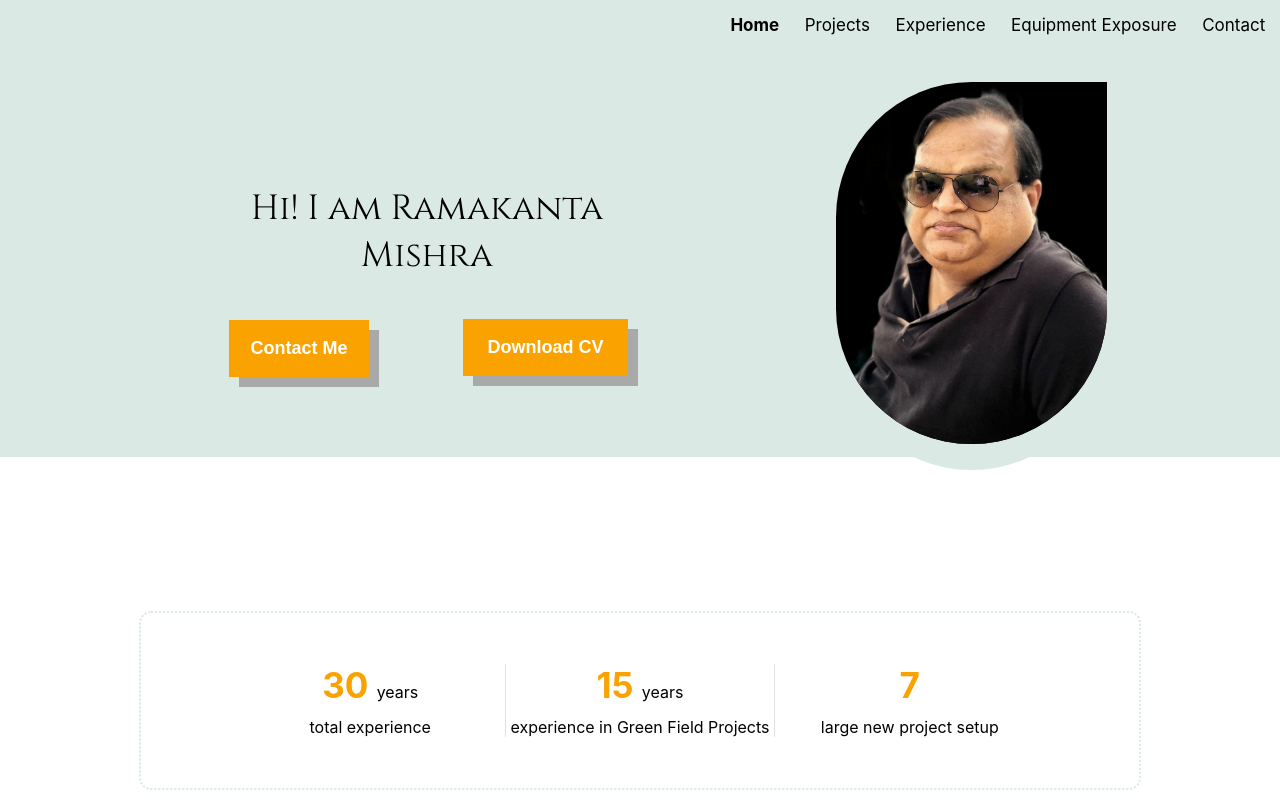
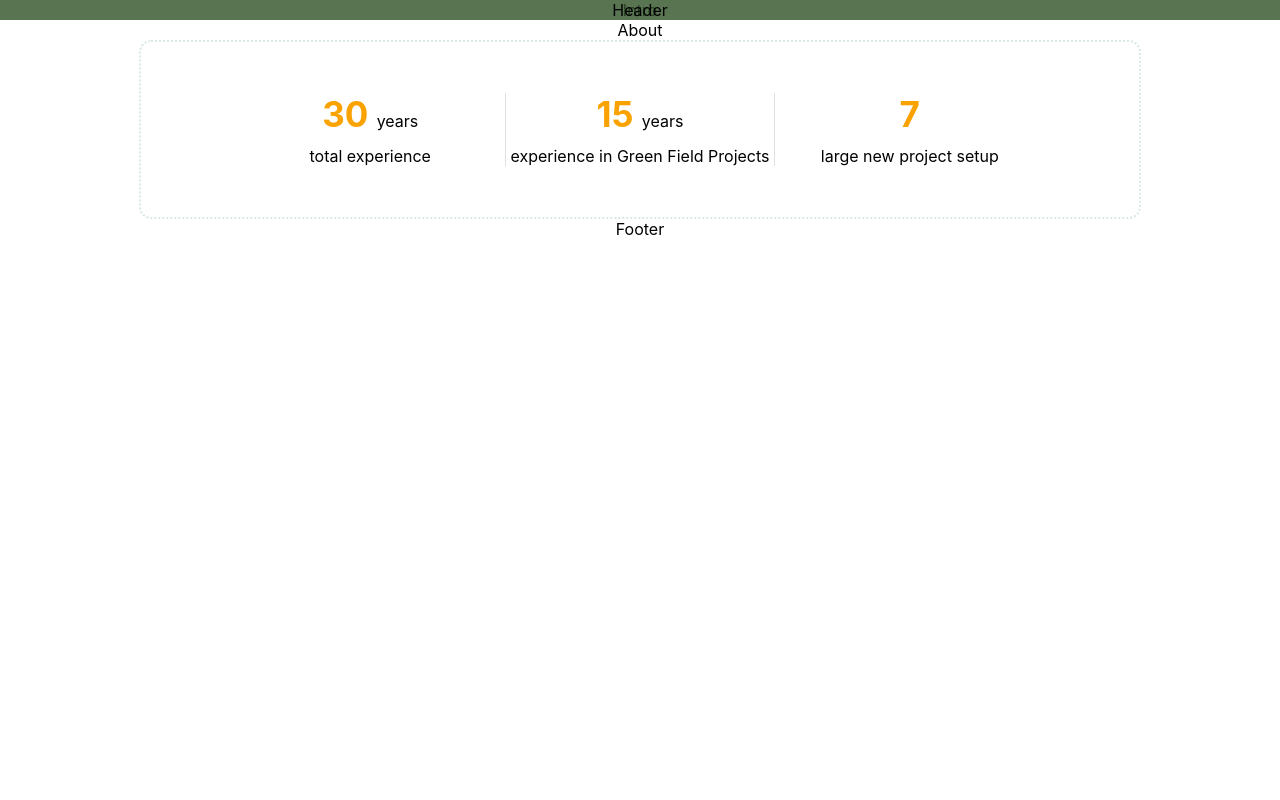
Before and after one commit to Smriti95/ramakanta_mishra, a React (Create React App) app: page /experience in a window 1280 px wide. Both pictures are taken after a click on the button "Go Back To Home". Shown: the top 800 px of the page. Built offline with nearby package versions, Linux system fonts and the light colour scheme; the HTML template or start-up script is replaced by a standard one; a web font is replaced by a local one.

Commit message:
updated the home page

```diff
--- a/package.json
+++ b/package.json
@@ -12,6 +12,7 @@
     "gh-pages": "^3.2.0",
     "react": "^17.0.2",
     "react-dom": "^17.0.2",
+    "react-responsive": "^8.2.0",
     "react-router": "^5.2.0",
     "react-router-dom": "^5.2.0",
     "react-scripts": "4.0.3",
--- a/public/404.html
+++ b/public/404.html
@@ -60,7 +60,7 @@
                 <div class="errorBorder">
                     <div class="errorText">Oops!! Seems like this page doesn't exist</div>
                     <div class="buttonContainer">
-                        <button class="errorButton" href="https://smriti95.github.io/ramakanta_mishra/">Go Back To Home</button>
+                        <button class="errorButton"><a href="https://smriti95.github.io/ramakanta_mishra/">Go Back To Home</a></button>
                     </div>
                 </div>
             </div>
--- /dev/null
+++ b/src/Components/Footer/Footer.js
@@ -0,0 +1,9 @@
+const Footer = () => {
+    return(
+        <div>
+            Footer
+        </div>
+    )
+}
+
+export default Footer
--- a/src/Components/Header/Header.css
+++ b/src/Components/Header/Header.css
@@ -1,4 +1,4 @@
-.headerContainerHome{
+/* .headerContainerHome{
     position: fixed;
     top: 0;
     width: 100%;
@@ -15,34 +15,19 @@
     justify-content: center;
 }
 
-/* .headerContainer {
+.headerContainer {
     position: fixed;
     width: 100%;
     display: flex;
     justify-content: end;
     left: 3%;
     top: 5%;
-} */
-
-.selected{
-    font-weight: bold;
 }
 
-.menuLink{
-    text-decoration: none;
-    color: black;
-    font-size: 17px;
-    padding: 1%;
-}
+
 
 .menuIcon{
     font-size: 40px !important;
-}
-
-.drawerModal {
-    width: 24% !important;
-    height: 100% !important;
-    background-color: ghostwhite !important;
 }
 
 .menuContainer{
@@ -52,11 +37,7 @@
     justify-content: flex-end;
 }
 
-.menuLinkContainer{
-    padding: 10%;
-    display: flex;
-    justify-content: center;
-}
+
 
 .menuIconContainer{
     background-color: #dae9e4;
@@ -72,4 +53,48 @@
     display: flex;
     justify-content: center;
     background-color: white;
+} */
+
+.headerContainer{
+    background-color: rgba(47, 82, 38, 80%);
+    width: 100%;
+    position: fixed;
 }
+
+.menuIcon{
+    padding: 3%;
+    font-size: 40px !important;
+    color: rgba(250, 163, 0, 100%) !important;
+    position: relative;
+    right: 39%;
+}
+
+.drawerModal {
+    width: 60% !important;
+    height: 100% !important;
+    background-color: ghostwhite !important;
+    outline: none !important;
+}
+
+.menuLinkSelected{
+    font-weight: bold;
+    color: rgba(250, 163, 0, 100%) !important;
+}
+
+.menuLink {
+    text-decoration: none;
+    color: black;
+    font-size: 17px;
+    padding: 1%;
+    display: flex;
+    justify-content: center;
+    align-content: center;
+}
+
+.menuLinkContainer{
+    padding: 10%;
+}
+
+.divider{
+    margin-top: 8% !important;
+}
--- a/src/Components/Header/Header.js
+++ b/src/Components/Header/Header.js
@@ -2,19 +2,58 @@ import React from 'react'
 import {NavLink} from 'react-router-dom'
 import Drawer from '@material-ui/core/Drawer';
 import MenuIcon from '@material-ui/icons/Menu';
+import MediaQuery from 'react-responsive'
+import Divider from '@material-ui/core/Divider';
 
 import './Header.css'
 import { menuButtons } from '../../utils/constants'
 
-const Header = (props) => {
+// const Header = (props) => {
+
+//     const [openDrawer, setOpenDrawer] = React.useState(false)
+
+//     return(
+//         <div className={props.style}>
+//             {/* <div className="menuIconContainer">
+//                 <MenuIcon className="menuIcon" onClick={() => setOpenDrawer(!openDrawer)} />
+//             </div>
+//             <Drawer
+//                 anchor="left"
+//                 open={openDrawer}
+//                 onClose={() => setOpenDrawer(false)}
+//                 SlideProps={{
+//                     className: "drawerModal"
+//                 }}
+//             > */}
+//                 <div className="menuContainer">
+//                     {/* {
+//                         menuButtons.map(ele => (
+//                             <div className="menuLinkContainer">
+//                                 <NavLink exact to={ele.path} activeClassName="selected" className="menuLink">{ele.name}</NavLink>
+//                             </div>
+//                         ))
+//                     } */}
+//                     <NavLink exact to="/ramakanta_mishra/" activeClassName="selected" className="menuLink">Home</NavLink>
+//                     <NavLink to="/ramakanta_mishra/projects" activeClassName="selected" className="menuLink">Projects</NavLink>
+//                     <NavLink to="/ramakanta_mishra/experience" activeClassName="selected" className="menuLink">Experience</NavLink>
+//                     <NavLink to="/ramakanta_mishra/equipment" activeClassName="selected" className="menuLink">Equipment Exposure</NavLink>
+//                     <NavLink to="/ramakanta_mishra/contact" activeClassName="selected" className="menuLink">Contact</NavLink>
+//                 </div>
+//             {/* </Drawer> */}
+//         </div>
+//     )
+// }
+
+// export default Header
+
+const Header = () => {
 
     const [openDrawer, setOpenDrawer] = React.useState(false)
 
     return(
-        <div className={props.style}>
-            {/* <div className="menuIconContainer">
-                <MenuIcon className="menuIcon" onClick={() => setOpenDrawer(!openDrawer)} />
-            </div>
+        <div className="headerContainer">
+            <MediaQuery maxWidth={767}>
+                <MenuIcon className="menuIcon" onClick={() => setOpenDrawer(!openDrawer)}/>
                 <Drawer
                     anchor="left"
                     open={openDrawer}
@@ -22,22 +61,22 @@ const Header = (props) => {
                     SlideProps={{
                         className: "drawerModal"
                     }}
-            > */}
+                >
                     <div className="menuContainer">
-                    {/* {
+                        {
                             menuButtons.map(ele => (
                                 <div className="menuLinkContainer">
-                                <NavLink exact to={ele.path} activeClassName="selected" className="menuLink">{ele.name}</NavLink>
+                                    <div><NavLink exact to={`/ramakanta_mishra${ele.path}`} activeClassName="menuLinkSelected" className="menuLink">{ele.name}</NavLink></div>
+                                    <div><Divider className="divider" variant="middle"/></div>
                                 </div>
                             ))
-                    } */}
-                    <NavLink exact to="/ramakanta_mishra/" activeClassName="selected" className="menuLink">Home</NavLink>
-                    <NavLink to="/ramakanta_mishra/projects" activeClassName="selected" className="menuLink">Projects</NavLink>
-                    <NavLink to="/ramakanta_mishra/experience" activeClassName="selected" className="menuLink">Experience</NavLink>
-                    <NavLink to="/ramakanta_mishra/equipment" activeClassName="selected" className="menuLink">Equipment Exposure</NavLink>
-                    <NavLink to="/ramakanta_mishra/contact" activeClassName="selected" className="menuLink">Contact</NavLink>
+                        }
                     </div>
-            {/* </Drawer> */}
+                </Drawer>
+            </MediaQuery>
+            <MediaQuery minWidth={768}>
+                Header
+            </MediaQuery>
         </div>
     )
 }
--- a/src/Pages/Home/AboutMe.js
+++ b/src/Pages/Home/AboutMe.js
@@ -5,8 +5,8 @@ import './AboutMe.css'
 
 const AboutMe = props => {
     return(
-        <div>
-            <div className="leftContainerAboutMe">
+        <React.Fragment>
+            {/* <div className="leftContainerAboutMe">
                 <div className="aboutMeHeading">About Me</div>
             </div>
             <div className="rightContainerAboutMe">
@@ -22,8 +22,9 @@ const AboutMe = props => {
                         </div>
                     ))}
                 </div>
-            </div>
-        </div>
+            </div> */}
+            About
+        </React.Fragment>
     )
 }
 
--- a/src/Pages/Home/Home.js
+++ b/src/Pages/Home/Home.js
@@ -1,48 +1,76 @@
+// import React from 'react'
+// import {withRouter} from 'react-router-dom'
+
+// import Header from '../../Components/Header/Header'
+// import Image from '../../assets/images/profile.png'
+// import './Home.css'
+// import Button from '../../Components/Button/Button'
+// import AboutMe from './AboutMe'
+// import StatisticsBar from './StatisticsBar'
+// import File from '../../assets/files/kunu.docx'
+
+
+// const Home = (props) => {
+
+//     const onClickHandler = (path) => {
+//         props.history.push(path)
+//     }
+
+//     return(
+//         <div style={{backgroundColor: '#dae9e4'}}>
+//             <Header style="headerContainerHome"/>
+//             <div className="homeBodyContainer">
+//                 <div className="profileTextContainer">
+//                     <div className="introText">Hi! I am Ramakanta Mishra</div>
+//                     <div className="leftButton">
+//                         <Button style="homeButton" title="Contact Me" path="/ramakanta_mishra/contact" onClick={onClickHandler}/>
+//                     </div>
+//                     <div className="rightButton">
+//                         <button className="homeButton">
+//                             <a className="downloadButtonText" href={File} download rel="noopener noreferrer">Download CV</a>
+//                         </button>
+//                     </div>
+//                 </div>
+//                 <div className="profileImageContainer">
+//                     <img className="profileImage" alt="profile" referrerpolicy="no-referrer" src={Image}/>
+//                 </div>
+//             </div>
+//             <div className="homeStatisticsBarContainer">
+//                 <StatisticsBar />
+//             </div>
+//             <div className="homeAboutMeContainer">
+//                 <AboutMe />
+//             </div>
+//         </div>
+//     )
+// }
+
+// export default withRouter(Home)
+
 import React from 'react'
-import {withRouter} from 'react-router-dom'
 
 import Header from '../../Components/Header/Header'
-import Image from '../../assets/images/profile.png'
-import './Home.css'
-import Button from '../../Components/Button/Button'
+import IntroSection from './IntroSection'
 import AboutMe from './AboutMe'
 import StatisticsBar from './StatisticsBar'
-import File from '../../assets/files/kunu.docx'
+import Footer from '../../Components/Footer/Footer'
 
-
-const Home = (props) => {
-
-    const onClickHandler = (path) => {
-        props.history.push(path)
-    }
-
+const Home = () => {
     return(
-        <div style={{backgroundColor: '#dae9e4'}}>
-            <Header style="headerContainerHome"/>
-            <div className="homeBodyContainer">
-                <div className="profileTextContainer">
-                    <div className="introText">Hi! I am Ramakanta Mishra</div>
-                    <div className="leftButton">
-                        <Button style="homeButton" title="Contact Me" path="/ramakanta_mishra/contact" onClick={onClickHandler}/>
-                    </div>
-                    <div className="rightButton">
-                        <button className="homeButton">
-                            <a className="downloadButtonText" href={File} download rel="noopener noreferrer">Download CV</a>
-                        </button>
-                    </div>
-                </div>
-                <div className="profileImageContainer">
-                    <img className="profileImage" alt="profile" referrerpolicy="no-referrer" src={Image}/>
-                </div>
+        <React.Fragment>
+            <Header />
+            <div>
+                <IntroSection />
             </div>
-            <div className="homeStatisticsBarContainer">
+            <div>
+                <AboutMe />
+            </div>
+            <div>
                 <StatisticsBar />
             </div>
-            <div className="homeAboutMeContainer">
-                <AboutMe />
-            </div>
-        </div>
+            <Footer />
+        </React.Fragment>
     )
 }
 
-export default withRouter(Home)
+export default Home
--- /dev/null
+++ b/src/Pages/Home/IntroSection.js
@@ -0,0 +1,11 @@
+import React from 'react'
+
+const IntroSection = () => {
+    return(
+        <React.Fragment>
+            Intro
+        </React.Fragment>
+    )
+}
+
+export default IntroSection
--- a/src/utils/constants.js
+++ b/src/utils/constants.js
@@ -384,10 +384,6 @@ export const menuButtons = [
         path: '/experience'
     },
     {
-        name: 'Equipment Exposure',
-        path: '/equipment'
-    },
-    {
         name: 'Contact',
         path: '/contact'
     }
```
Also changed, not shown: 1 other file (tests, documents, lock files or other folders). Lines whose indentation alone changed are shown as unchanged.
